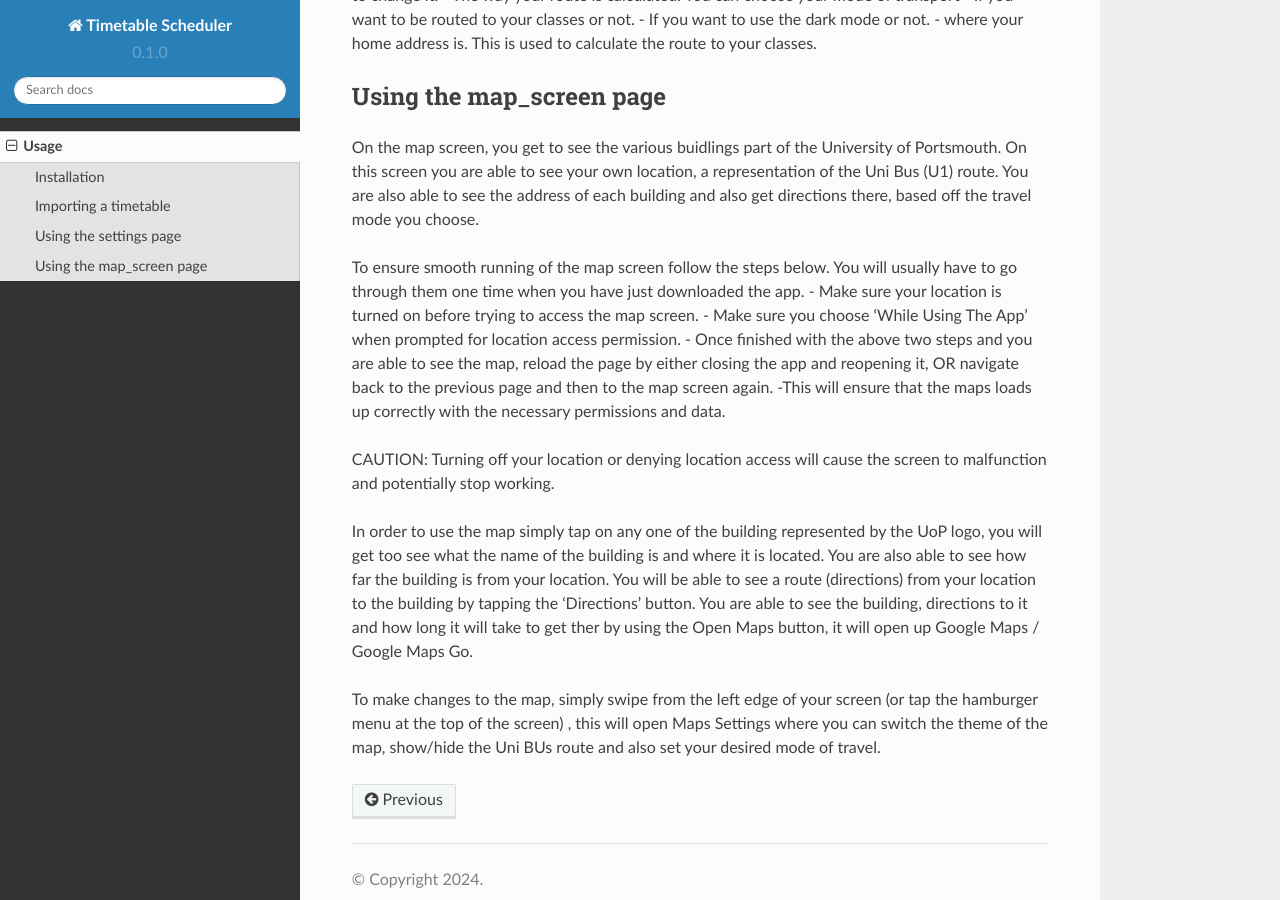
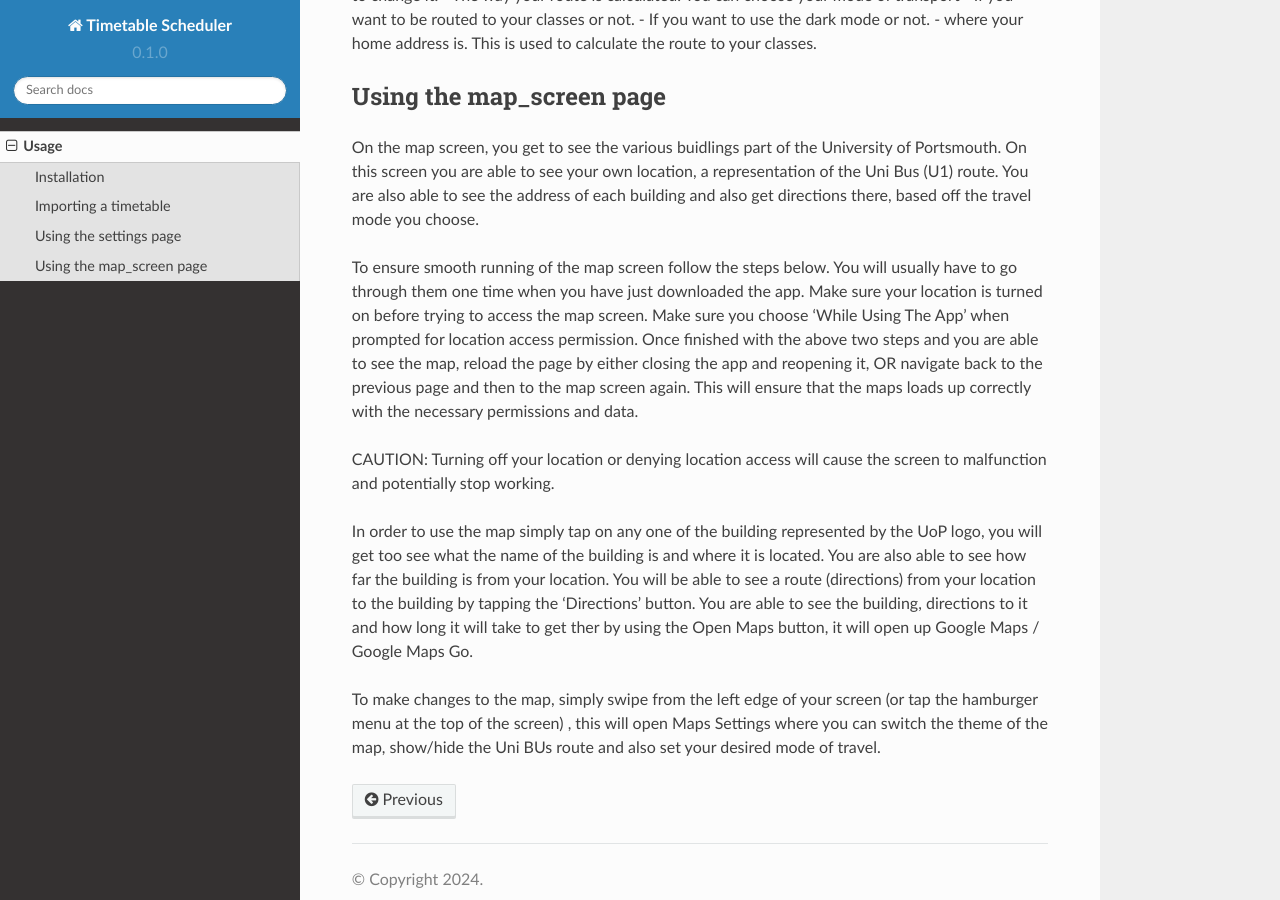
Before and after one commit to SETAP-23-24/timetable-scheduler-docs, a Sphinx documentation site: the page built from docs/source/usage.rst, in a window 1280 px wide and 900 px high, scrolled down 747 px. Built offline with Sphinx 7.4.7 and the Read the Docs theme 2.0.0, drawn with Linux system fonts in a browser that asks for light colours.

```diff
--- a/docs/source/usage.rst
+++ b/docs/source/usage.rst
@@ -47,10 +47,10 @@ On this screen you are able to see your own location, a representation of the Un
 You are also able to see the address of each building and also get directions there, based off the travel mode you choose.
 
 To ensure smooth running of the map screen follow the steps below. You will usually have to go through them one time when you have just downloaded the app.
-- Make sure your location is turned on before trying to access the map screen.
-- Make sure you choose 'While Using The App' when prompted for location access permission.
-- Once finished with the above two steps and you are able to see the map, reload the page by either closing the app and reopening it, OR navigate back to the previous page and then to the map screen again.
--This will ensure that the maps loads up correctly with the necessary permissions and data.
+Make sure your location is turned on before trying to access the map screen.
+Make sure you choose 'While Using The App' when prompted for location access permission.
+Once finished with the above two steps and you are able to see the map, reload the page by either closing the app and reopening it, OR navigate back to the previous page and then to the map screen again.
+This will ensure that the maps loads up correctly with the necessary permissions and data.
 
 CAUTION: Turning off your location or denying location access will cause the screen to malfunction and potentially stop working.
 
```
